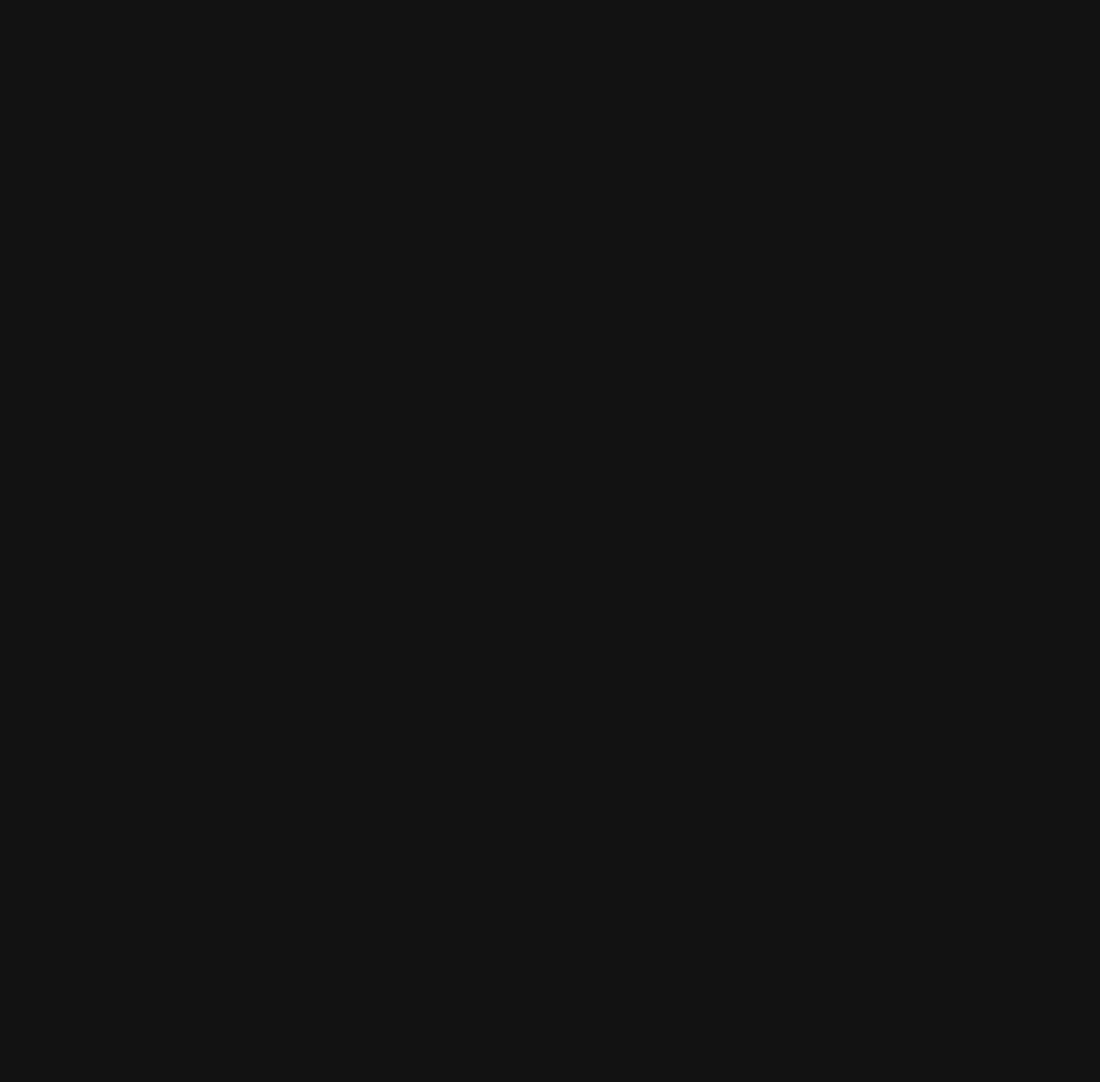
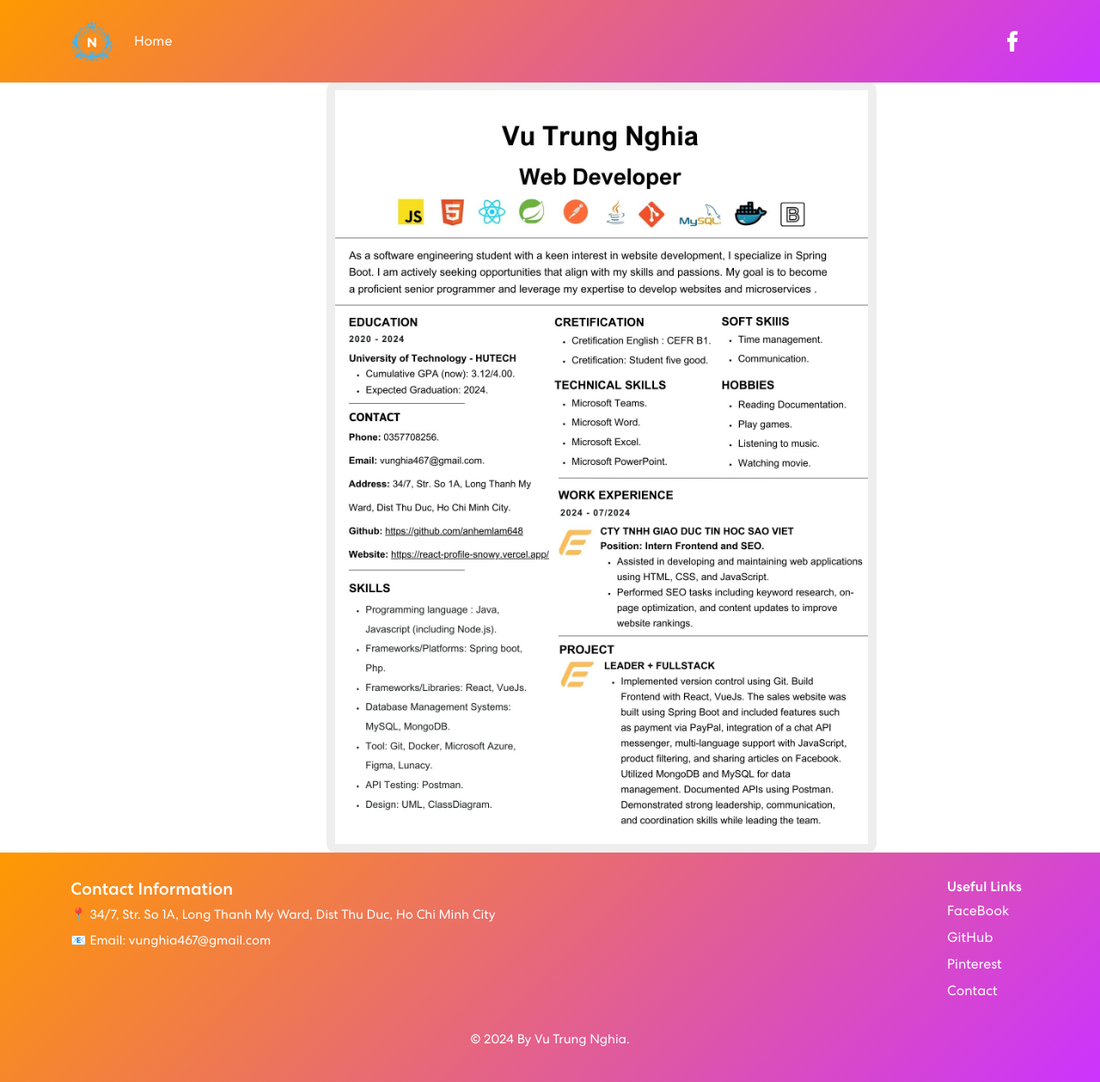
Before and after one commit to anhemlam648/ProfileView, a React (Vite) app: page /show_cv in a window 1280 px wide. Before the commit this address had no page. Shown: the whole page at 86% size. Before the commit the page ends 800 px from the top, so only its background shows below. Built offline with nearby package versions, Linux system fonts and the light colour scheme.

Commit message:
updateViewCV

```diff
--- a/src/App.jsx
+++ b/src/App.jsx
@@ -3,7 +3,7 @@ import 'bootstrap/dist/css/bootstrap.min.css';
 import { BrowserRouter as Router, Routes, Route  } from 'react-router-dom';
 import Profile from './components/Profile';
 import Contact from './components/Contact';
-
+import Showcv from './components/Showcv';
 function App() {
   return (
     <Router>
@@ -11,6 +11,7 @@ function App() {
         <Routes>
         <Route path="/" element={<Profile />} />
           <Route path="/contact" element={<Contact />} />
+          <Route path="/show_cv" element={<Showcv />} />
         </Routes>
       </div>
     </Router>
--- a/src/components/NavBar.jsx
+++ b/src/components/NavBar.jsx
@@ -7,10 +7,13 @@ import navIcon1 from "../assets/img/facebook.png";
 const NavBar = () => {
   const [expanded, setExpanded] = useState(false);
   const location = useLocation();
-  const isContactPage = location.pathname === '/contact';
-  const Introduction = location.pathname === '/contact';
-  const isAboutmePage = location.pathname === '/contact';
-  const SpotifyPlaying = location.pathname === '/contact';
+  // const isContactPage = location.pathname === '/contact';
+  // const Introduction = location.pathname === '/contact';
+  // const isAboutmePage = location.pathname === '/contact';
+  // const SpotifyPlaying = location.pathname === '/contact';
+  //update hide with much url
+  const hashToHideLinks = ['/show_cv','/contact'];
+  const HidePages = hashToHideLinks.includes(location.pathname)
   const navbarStyle = {
     background: 'linear-gradient(135deg, #FF9900, #cc33ff)',
   };
@@ -42,6 +45,7 @@ const NavBar = () => {
         <Navbar.Brand href="/" style={brandStyle}>
           <img src={Logotechnology} alt="Logo" style={{ height: '50px' }} />
         </Navbar.Brand>
+        {/* Config with Toggle */}
         <Navbar.Toggle
           aria-controls="basic-navbar-nav"
           onClick={() => setExpanded(expanded ? false : "expanded")}
@@ -50,10 +54,19 @@ const NavBar = () => {
         <Navbar.Collapse id="basic-navbar-nav" style={navbarCollapseStyle}>
           <Nav className="me-auto">
             <Nav.Link href="/" style={linkStyle}>Home</Nav.Link>
-            {!Introduction && <Nav.Link href="#IntroductionProfile" style={linkStyle}>Introduction-Me</Nav.Link>}
+            {/* hide with url */}
+            {!HidePages && (
+              <>
+              <Nav.Link href="#IntroductionProfile" style={linkStyle}>Introduction-Me</Nav.Link>
+              <Nav.Link href="#AboutProfile" style={linkStyle}>About-Me</Nav.Link>
+              <Nav.Link href="#SpotifyPlaying" style={linkStyle}>Spotify-Playing</Nav.Link>
+              <Nav.Link href="#contactProfile" style={linkStyle}>Contact</Nav.Link>
+            </>
+            )}
+            {/* {!Introduction && <Nav.Link href="#IntroductionProfile" style={linkStyle}>Introduction-Me</Nav.Link>}
             {!isAboutmePage && <Nav.Link href="#AboutProfile" style={linkStyle}>About-Me</Nav.Link>}
             {!SpotifyPlaying && <Nav.Link href="#SpotifyPlaying" style={linkStyle}>Spotify-Playing</Nav.Link>}
-            {!isContactPage && <Nav.Link href="#contactProfile" style={linkStyle}>Contact</Nav.Link>}
+            {!isContactPage && <Nav.Link href="#contactProfile" style={linkStyle}>Contact</Nav.Link>}  */}
           </Nav>
           <Nav>
             <Nav.Link href="https://www.facebook.com/vu.nghia.18062">
--- a/src/components/Profile.css
+++ b/src/components/Profile.css
@@ -149,3 +149,20 @@
   .button:hover {
     background-color: #0056b3;
   }
+
+  /* Button CV */
+  .button-cv button {
+    background: #007bff;
+    color: white;
+    border: none;
+    padding: 10px 15px;
+    border-radius: 10px;
+    cursor: pointer;
+    font-size: 16px;
+    transition: backgroundColor 0.3s ease;
+    margin-left: 605px;
+    margin-top: 20px;
+  }
+  .button-cv button:hover{
+    background-color: #0056b3;
+  }
--- a/src/components/Profile.jsx
+++ b/src/components/Profile.jsx
@@ -2,6 +2,7 @@
   import { Container, Row, Col } from "react-bootstrap";
   import { FontAwesomeIcon } from '@fortawesome/react-fontawesome';
   import { faCode, faPalette, faUser } from '@fortawesome/free-solid-svg-icons';
+  import { Nav } from "react-bootstrap";
   import NavBar from "./NavBar";
   import Footer from "./Footer";
   import "./Profile.css";
@@ -67,6 +68,11 @@
                 </div>
               </div>
             </Col>
+            <div className="button-cv">
+                  <button>
+                  <Nav.Link href="/show_cv">Explore My CV</Nav.Link>
+                </button>
+            </div>
           </Row>
         </Container>
         <div id='SpotifyPlaying' className="content-section">
--- /dev/null
+++ b/src/components/Showcv.jsx
@@ -0,0 +1,29 @@
+import cvImage from "../assets/img/Fresher_VuTrungNghia.jpg"; // Import hình ảnh
+import NavBar from "../components/NavBar";
+import Footer from "../components/Footer";
+const Show_CV = () => {
+  const style_main ={
+    backgroundColor: '#FFFFFF',
+  }
+  const style_image ={
+   marginTop: '95px',
+   display: 'flex',
+   width: '50%',
+   padding: '10px',
+   alignItems: 'center',
+   backgroundColor: '#EEEEEE',
+   boxSizing: 'border-box',
+   borderRadius: '10px',
+   marginLeft: '380px',
+   marginBottom: '-50px',
+  }
+  return (
+    <div className="main-cv" style={style_main} >
+      <NavBar />
+        <img src={cvImage} alt="Images-CV" style={style_image} />
+      <Footer />
+    </div>
+  );
+};
+
+export default Show_CV;
```
Also changed, not shown: src/assets/img/Fresher_VuTrungNghia.jpg (added).
